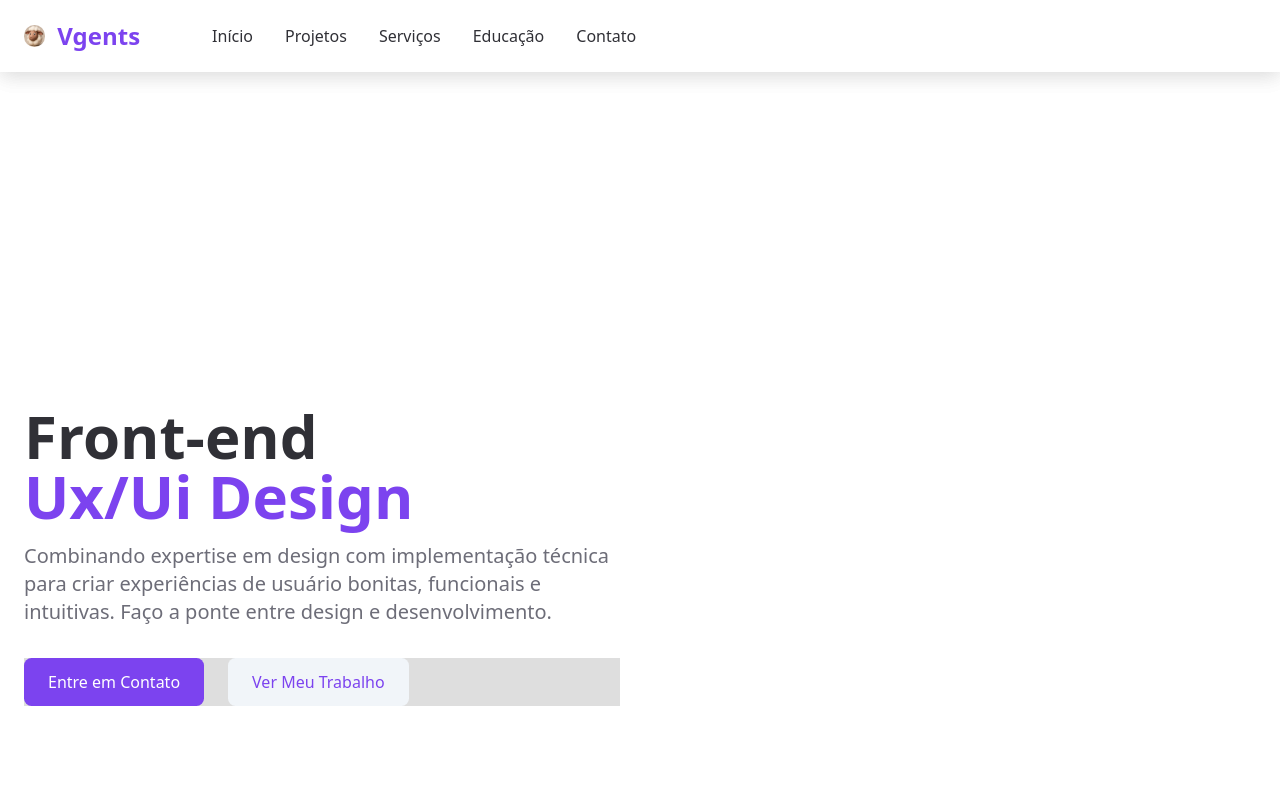
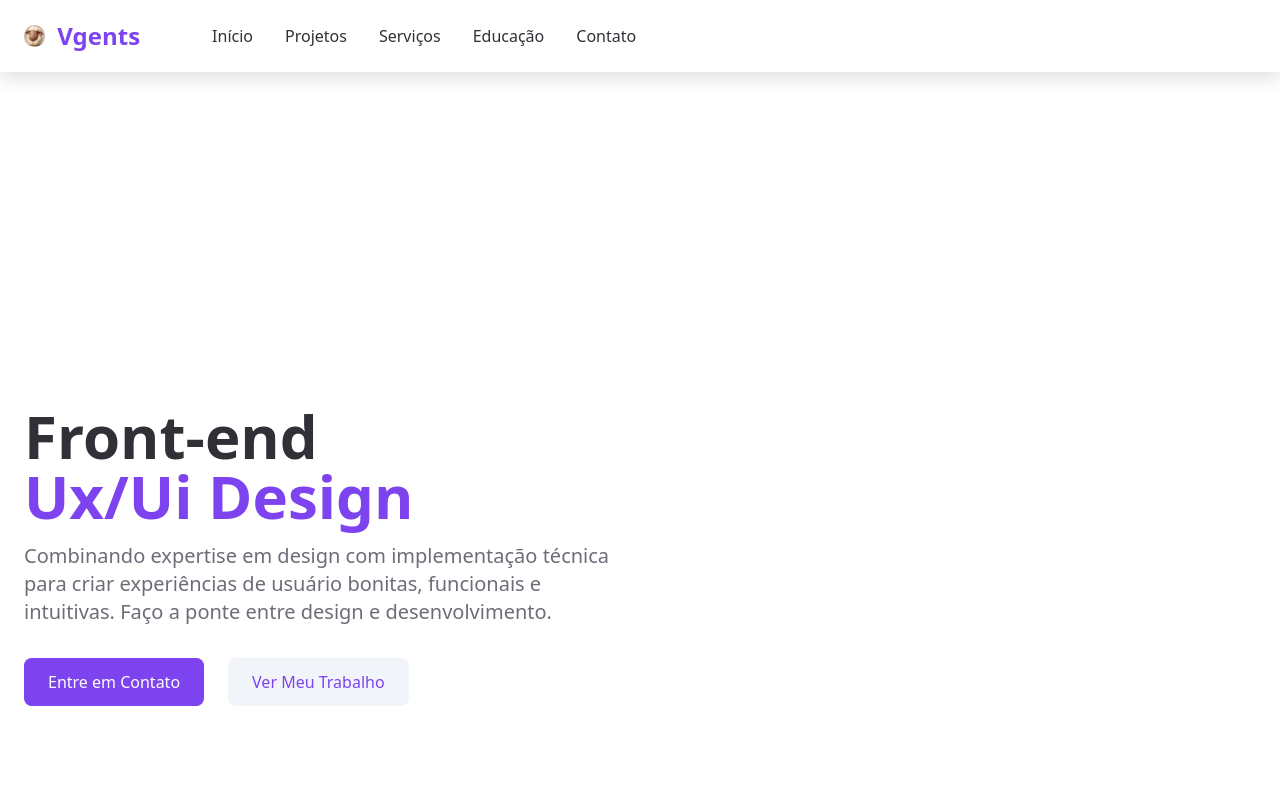
Before and after one commit to PauloVieirra/portifolio, a React (Vite) app: page / in a window 1280 px wide. Shown: the top 800 px of the page. Built offline with nearby package versions, Linux system fonts and the light colour scheme.

Commit message:
ajuste no menu color e whrap

```diff
--- a/src/components/Hero.jsx
+++ b/src/components/Hero.jsx
@@ -16,7 +16,7 @@ const Hero = () => {
             <p className="text-lg md:text-xl text-muted-foreground mb-8 max-w-2xl">
               Combinando expertise em design com implementação técnica para criar experiências de usuário bonitas, funcionais e intuitivas. Faço a ponte entre design e desenvolvimento.
             </p>
-            <div className="flex flex-wrap" style={{display:'flex', width:"100%", backgroundColor:"#dedede", alignItems:'center', gap:'24px'}} >
+            <div className="flex " style={{display:'flex', width:"100%",  alignItems:'center', gap:'24px'}} >
               <a href="#contact" className="btn-primary">
                 Entre em Contato
               </a>
```
